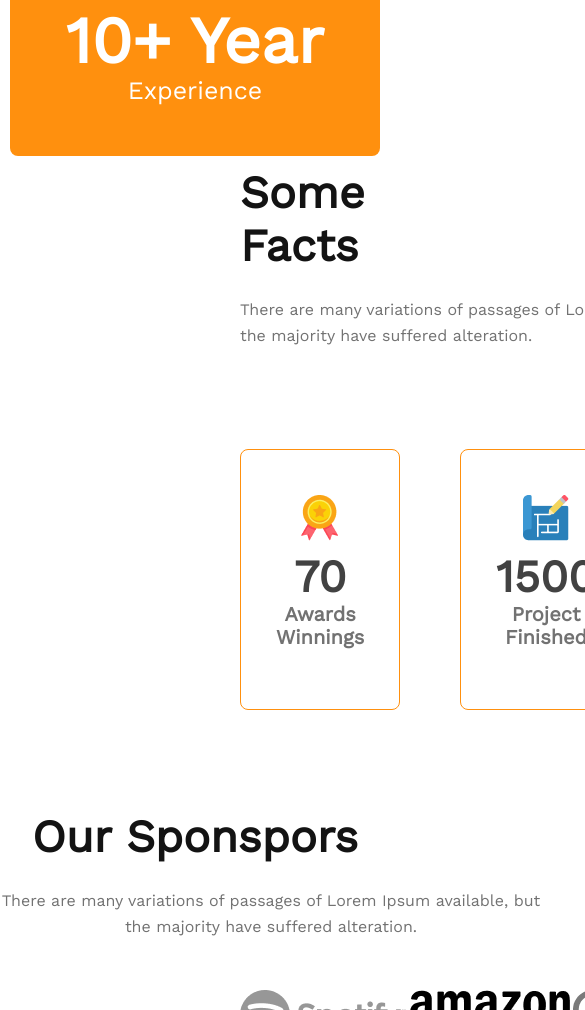
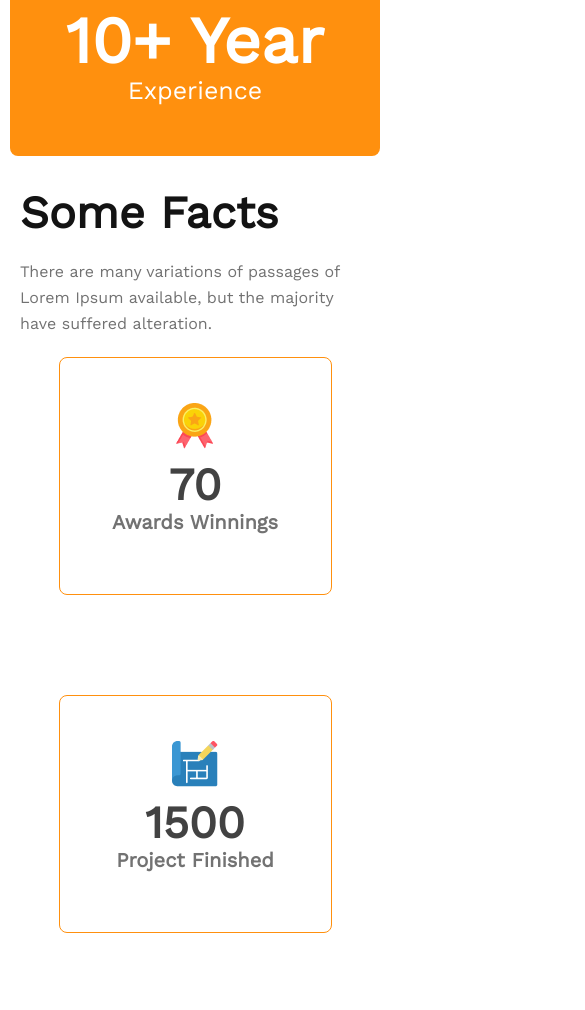
Before and after one commit to adittacse/g3-architects, a plain HTML site: page index.html in a window 390 px wide. Shown: the part 4327-5337 px from the top of the page, 585 px wide, since content can reach past the window. Drawn offline with nearby package versions, Linux system fonts and the light colour scheme.

Commit message:
facts are updated

```diff
--- a/styles/style.css
+++ b/styles/style.css
@@ -477,4 +477,27 @@ footer p {
         justify-content: center;
         width: 100%;
     }
+
+    /* facts area-responsive */
+    .facts {
+        margin: 0;
+        padding: 0;
+        width: 100%;
+    }
+    .facts-information .facts-title {
+        width: 90%;
+        margin: 20px;
+    }
+    .facts-information .facts-info {
+        width: 90%;
+        margin: 20px;
+    }
+    .facts-content{
+        flex-direction: column;
+    }
+    .facts-section-content {
+        width: 70%;
+        margin: 0 auto;
+        grid-template-columns: repeat(1, 1fr);
+    }
 }
```
